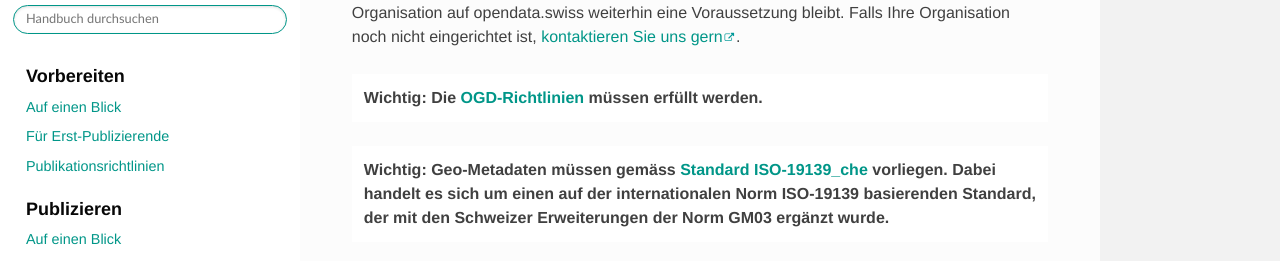
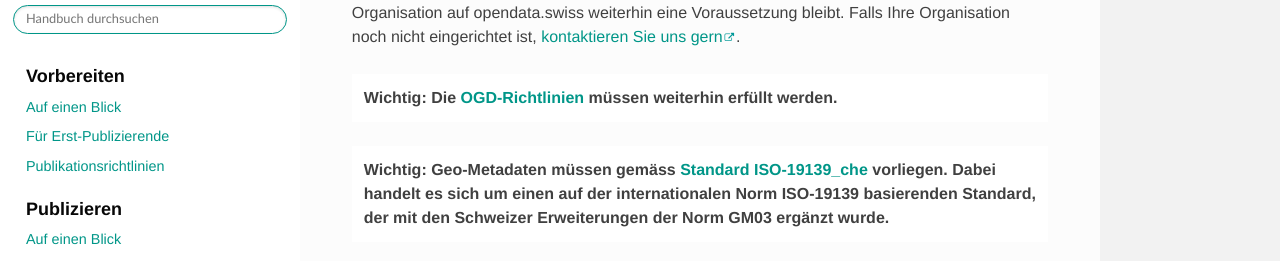
Before and after one commit to opendata-swiss/ogdch-handbook, a Sphinx documentation site: the page built from source/content/publizieren/publikationsvarianten/geodaten.rst, in a window 1280 px wide and 900 px high, scrolled down 605 px. Shown: the part 171-432 px from the top of the window. Built offline with Sphinx 7.4.7 and the Read the Docs theme 2.0.0, drawn with Linux system fonts in a browser that asks for light colours; cross-references to code outside the pages are shown as plain code.

```diff
--- a/source/content/publizieren/publikationsvarianten/geodaten.rst
+++ b/source/content/publizieren/publikationsvarianten/geodaten.rst
@@ -41,8 +41,8 @@ Falls Ihre Organisation noch nicht eingerichtet ist,
 .. container:: important
 
     Wichtig: Die
-    :doc:`OGD-Richtlinien <../../vorbereiten/publikationsrichtlinien>`
-    müssen erfüllt werden.
+    :doc:`OGD-Richtlinien <../../glossar/bibliothek/ogd-richtlinien>`
+    müssen weiterhin erfüllt werden.
 
 .. container:: important
 
```
Also changed, not shown: 4 other files.
